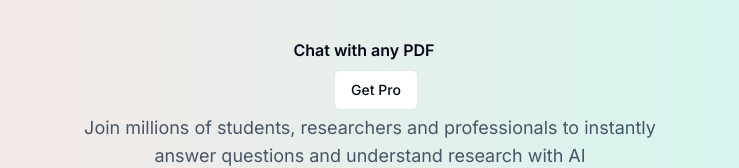
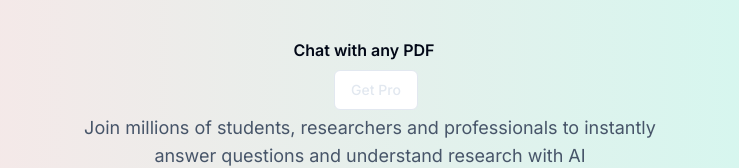
Before and after one commit to ayoubBDL/chatpdf, a Next.js app: page / in a window 1280 px wide. Shown: the part 268-436 px from the top of the page, without its empty margins (270-1009 px from the left). Built offline with nearby package versions, Linux system fonts and the light colour scheme; no server answers.

Commit message:
change subscription button style

```diff
--- a/src/components/SubscriptionButton.tsx
+++ b/src/components/SubscriptionButton.tsx
@@ -19,7 +19,12 @@ const SubscriptionButton = ({ isPro }: Props) => {
     }
   };
   return (
-    <Button disabled={isLoading} onClick={handleSubscription} variant="outline">
+    <Button
+      disabled={isLoading}
+      onClick={handleSubscription}
+      variant="outline"
+      className="text-slate-200"
+    >
       {isPro ? "Manage Subscription" : "Get Pro"}
     </Button>
   );
```
